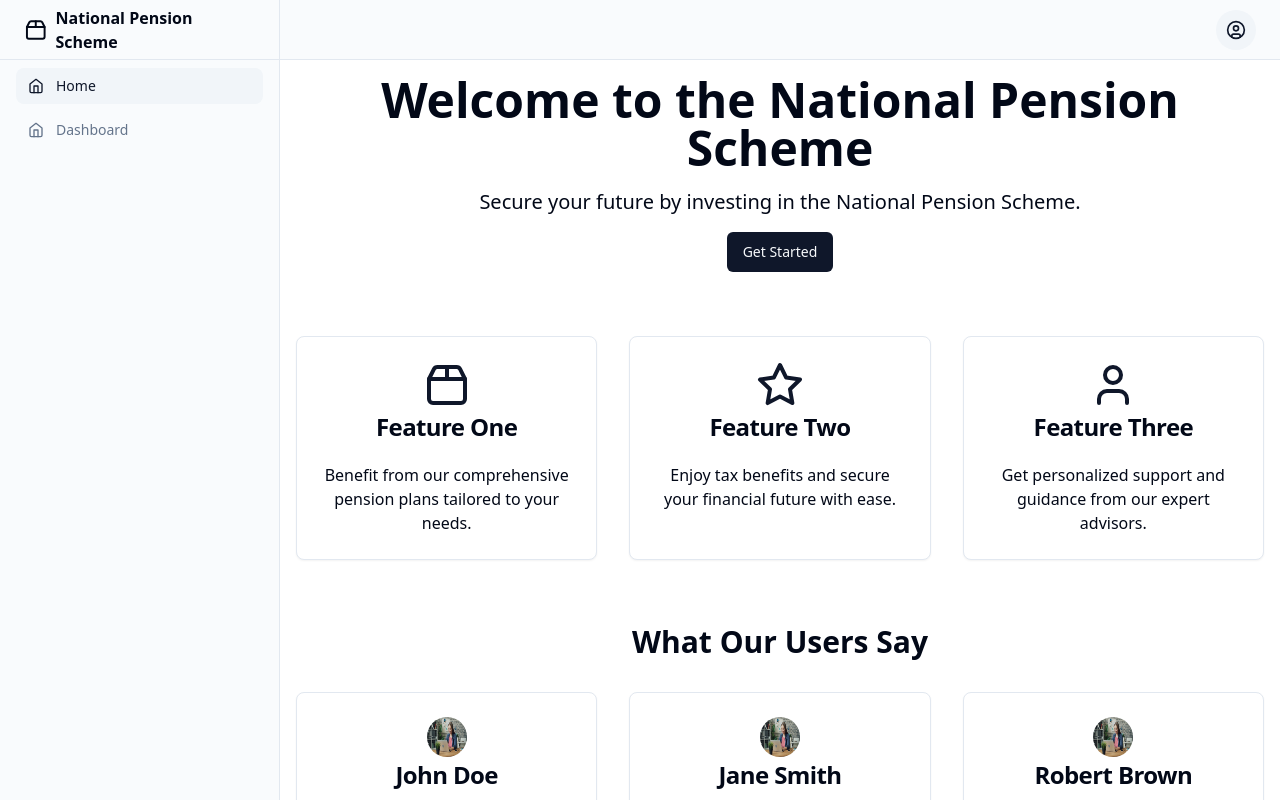
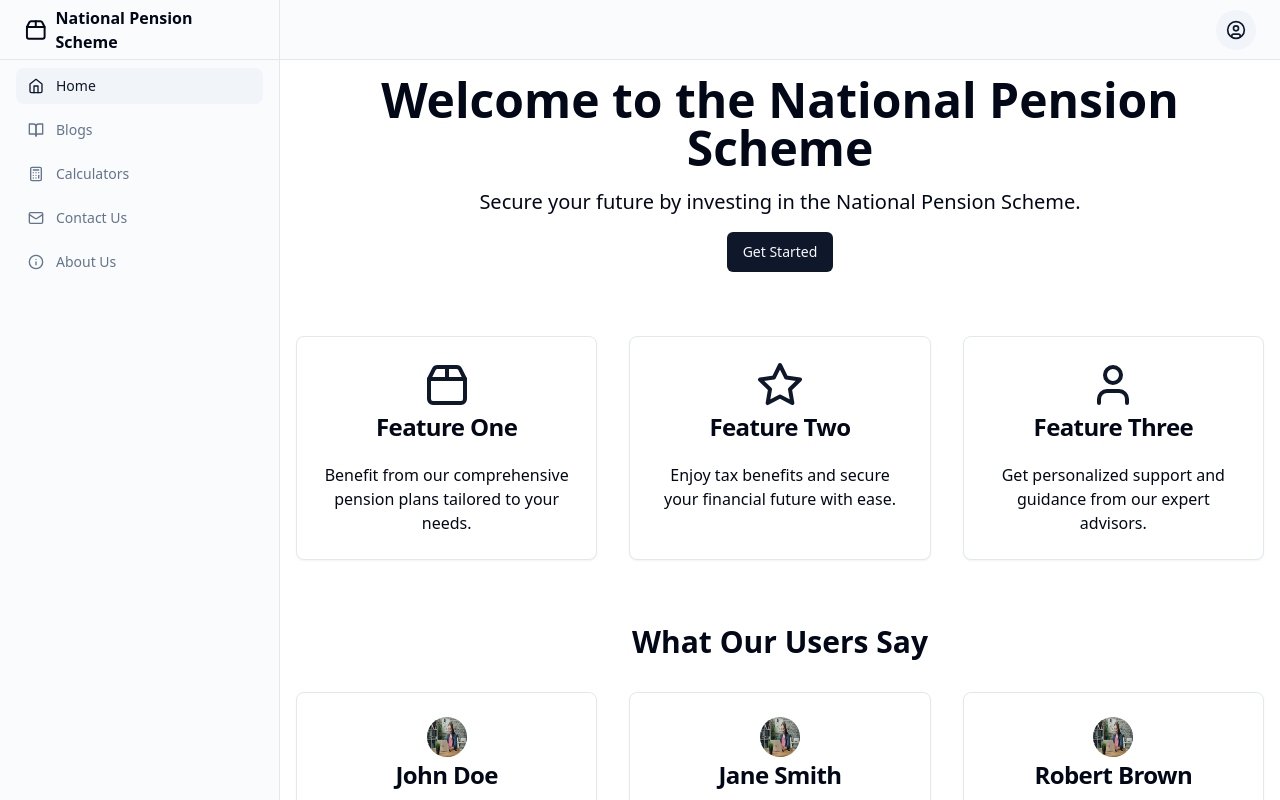
Before and after one commit to GPT-Engineer-App/national-pension-investor, a React (Vite) app: page / in a window 1280 px wide. Shown: the top 800 px of the page. Built offline with nearby package versions, Linux system fonts and the light colour scheme.

Commit message:
Updated menu bar with logo and new items: Home, Blogs, Calculators, Contact Us, and About Us.

```diff
--- a/src/layouts/navbar.jsx
+++ b/src/layouts/navbar.jsx
@@ -9,7 +9,7 @@ import {
 } from "@/components/ui/dropdown-menu";
 import { Sheet, SheetContent, SheetTrigger } from "@/components/ui/sheet";
 import { cn } from "@/lib/utils";
-import { CircleUser, Menu, Package2, Home, LogIn, UserPlus, LayoutDashboard } from "lucide-react";
+import { CircleUser, Menu, Package2, Home, BookOpen, Calculator, Mail, Info } from "lucide-react";
 import { NavLink, Outlet } from "react-router-dom";
 import { navItems } from "../App";
 
@@ -41,17 +41,21 @@ const DesktopNav = () => (
       <Home className="h-4 w-4" />
       Home
     </NavItem>
-    <NavItem to="/dashboard" className="flex items-center gap-2">
-      <LayoutDashboard className="h-4 w-4" />
-      Dashboard
+    <NavItem to="/blogs" className="flex items-center gap-2">
+      <BookOpen className="h-4 w-4" />
+      Blogs
     </NavItem>
-    <NavItem to="/signup" className="flex items-center gap-2">
-      <UserPlus className="h-4 w-4" />
-      Sign Up
+    <NavItem to="/calculators" className="flex items-center gap-2">
+      <Calculator className="h-4 w-4" />
+      Calculators
     </NavItem>
-    <NavItem to="/login" className="flex items-center gap-2">
-      <LogIn className="h-4 w-4" />
-      Login
+    <NavItem to="/contact" className="flex items-center gap-2">
+      <Mail className="h-4 w-4" />
+      Contact Us
+    </NavItem>
+    <NavItem to="/about" className="flex items-center gap-2">
+      <Info className="h-4 w-4" />
+      About Us
     </NavItem>
   </nav>
 );
@@ -77,17 +81,21 @@ const MobileNav = () => (
           <Home className="h-4 w-4" />
           Home
         </NavItem>
-        <NavItem to="/dashboard" className="flex items-center gap-2">
-          <LayoutDashboard className="h-4 w-4" />
-          Dashboard
+        <NavItem to="/blogs" className="flex items-center gap-2">
+          <BookOpen className="h-4 w-4" />
+          Blogs
         </NavItem>
-        <NavItem to="/signup" className="flex items-center gap-2">
-          <UserPlus className="h-4 w-4" />
-          Sign Up
+        <NavItem to="/calculators" className="flex items-center gap-2">
+          <Calculator className="h-4 w-4" />
+          Calculators
         </NavItem>
-        <NavItem to="/login" className="flex items-center gap-2">
-          <LogIn className="h-4 w-4" />
-          Login
+        <NavItem to="/contact" className="flex items-center gap-2">
+          <Mail className="h-4 w-4" />
+          Contact Us
+        </NavItem>
+        <NavItem to="/about" className="flex items-center gap-2">
+          <Info className="h-4 w-4" />
+          About Us
         </NavItem>
       </nav>
     </SheetContent>
--- a/src/layouts/sidebar.jsx
+++ b/src/layouts/sidebar.jsx
@@ -9,7 +9,7 @@ import {
 } from "@/components/ui/dropdown-menu";
 import { Sheet, SheetContent, SheetTrigger } from "@/components/ui/sheet";
 import { cn } from "@/lib/utils";
-import { CircleUser, Menu, Package2 } from "lucide-react";
+import { CircleUser, Menu, Package2, Home, BookOpen, Calculator, Mail, Info } from "lucide-react";
 import { NavLink, Outlet } from "react-router-dom";
 import { navItems } from "../App";
 
@@ -42,12 +42,26 @@ const Sidebar = () => (
       </div>
       <div className="flex-1">
         <nav className="grid items-start px-2 text-sm font-medium lg:px-4 gap-2">
-          {navItems.map((item) => (
-            <SidebarNavLink key={item.to} to={item.to}>
-              {item.icon}
-              {item.title}
-            </SidebarNavLink>
-          ))}
+          <SidebarNavLink to="/" className="flex items-center gap-2">
+            <Home className="h-4 w-4" />
+            Home
+          </SidebarNavLink>
+          <SidebarNavLink to="/blogs" className="flex items-center gap-2">
+            <BookOpen className="h-4 w-4" />
+            Blogs
+          </SidebarNavLink>
+          <SidebarNavLink to="/calculators" className="flex items-center gap-2">
+            <Calculator className="h-4 w-4" />
+            Calculators
+          </SidebarNavLink>
+          <SidebarNavLink to="/contact" className="flex items-center gap-2">
+            <Mail className="h-4 w-4" />
+            Contact Us
+          </SidebarNavLink>
+          <SidebarNavLink to="/about" className="flex items-center gap-2">
+            <Info className="h-4 w-4" />
+            About Us
+          </SidebarNavLink>
         </nav>
       </div>
     </div>
@@ -71,11 +85,26 @@ const MobileSidebar = () => (
           <Package2 className="h-6 w-6" />
           <span className="sr-only">National Pension Scheme</span>
         </NavLink>
-        {navItems.map((item) => (
-          <SidebarNavLink key={item.to} to={item.to}>
-            {item.title}
-          </SidebarNavLink>
-        ))}
+        <SidebarNavLink to="/" className="flex items-center gap-2">
+          <Home className="h-4 w-4" />
+          Home
+        </SidebarNavLink>
+        <SidebarNavLink to="/blogs" className="flex items-center gap-2">
+          <BookOpen className="h-4 w-4" />
+          Blogs
+        </SidebarNavLink>
+        <SidebarNavLink to="/calculators" className="flex items-center gap-2">
+          <Calculator className="h-4 w-4" />
+          Calculators
+        </SidebarNavLink>
+        <SidebarNavLink to="/contact" className="flex items-center gap-2">
+          <Mail className="h-4 w-4" />
+          Contact Us
+        </SidebarNavLink>
+        <SidebarNavLink to="/about" className="flex items-center gap-2">
+          <Info className="h-4 w-4" />
+          About Us
+        </SidebarNavLink>
       </nav>
     </SheetContent>
   </Sheet>
```
